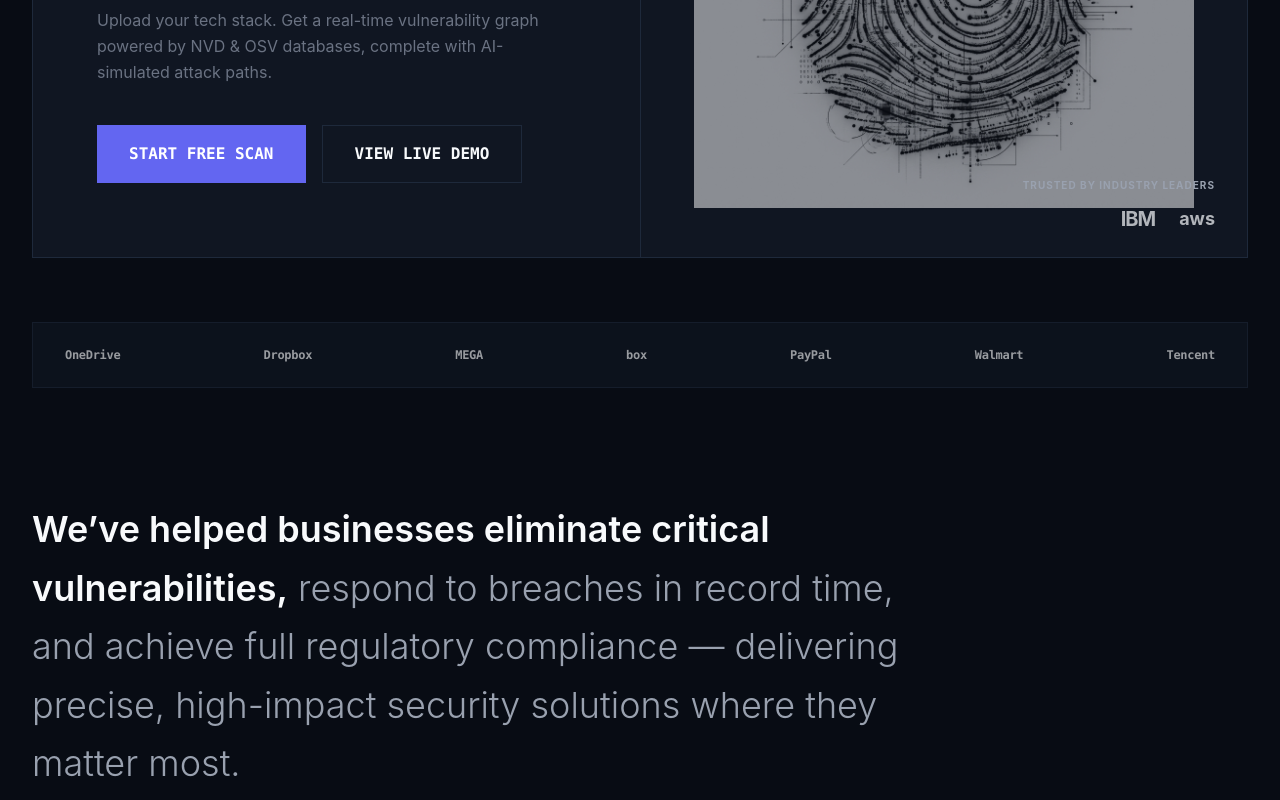
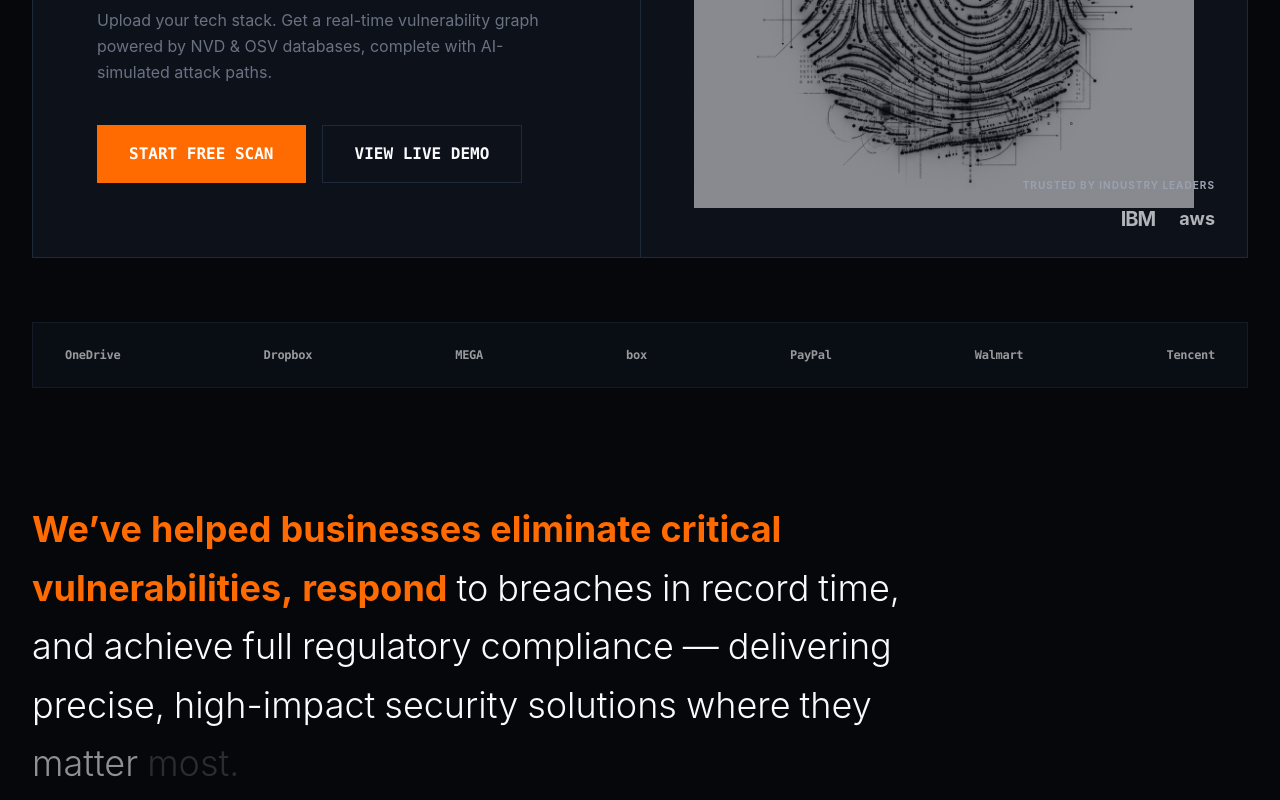
Before and after one commit to mohit4901/commit_happens_mohit0011, a React (Vite) app in the folder client/: page / in a window 1280 px wide. Shown: the part 480-1280 px from the top of the page. Built offline with nearby package versions, Linux system fonts and the light colour scheme.

Commit message:
feat: lock application to dark orange theme and add interactive scroll reveal text animation

```diff
--- /dev/null
+++ b/client/src/components/ScrollRevealText.jsx
@@ -0,0 +1,70 @@
+import React, { useRef, useEffect, useState } from 'react';
+
+const ScrollRevealText = ({ text }) => {
+  const containerRef = useRef(null);
+  const [progress, setProgress] = useState(0);
+
+  useEffect(() => {
+    const handleScroll = () => {
+      if (!containerRef.current) return;
+      const rect = containerRef.current.getBoundingClientRect();
+      const windowHeight = window.innerHeight;
+
+      // Start revealing when the element enters from the bottom (90% of screen height)
+      // Fully revealed when the element is 25% from the top of the screen
+      const start = windowHeight * 0.85;
+      const end = windowHeight * 0.25;
+
+      const currentProgress = Math.max(0, Math.min(1, (start - rect.top) / (start - end)));
+      setProgress(currentProgress);
+    };
+
+    window.addEventListener('scroll', handleScroll);
+    // Trigger initial calculation
+    handleScroll();
+
+    return () => {
+      window.removeEventListener('scroll', handleScroll);
+    };
+  }, []);
+
+  const words = text.split(' ');
+  const totalWords = words.length;
+
+  return (
+    <span ref={containerRef} className="inline-block">
+      {words.map((word, idx) => {
+        // Calculate relative progress for each word
+        const startThreshold = idx / totalWords;
+        // Extend end threshold slightly so transition is smooth and overlaps
+        const endThreshold = Math.min(1, (idx + 2) / totalWords);
+
+        let wordProgress = 0;
+        if (progress > startThreshold) {
+          wordProgress = (progress - startThreshold) / (endThreshold - startThreshold);
+          wordProgress = Math.max(0, Math.min(1, wordProgress));
+        }
+
+        // Interpolate opacity from 0.15 (muted) to 1.0 (fully active)
+        const opacity = 0.15 + wordProgress * 0.85;
+
+        return (
+          <span
+            key={idx}
+            className="inline-block mr-[0.25em] transition-opacity duration-75 ease-out"
+            style={{
+              opacity,
+              // Apply orange color to the first 7 words ("We've helped businesses eliminate critical vulnerabilities,")
+              color: idx < 7 ? 'var(--brand-primary)' : 'var(--text-main)',
+              fontWeight: idx < 7 ? '700' : '300'
+            }}
+          >
+            {word}
+          </span>
+        );
+      })}
+    </span>
+  );
+};
+
+export default ScrollRevealText;
--- a/client/src/index.css
+++ b/client/src/index.css
@@ -19,21 +19,21 @@
 }
 
 :root {
-  --bg-primary: #FCFDFE;
-  --bg-card: #FFFFFF;
-  --border-main: #E5E8EB;
-  --brand-primary: #4F46E5;
-  --brand-hover: #4338CA;
-  --text-main: #0F172A;
-  --text-muted: #64748B;
+  --bg-primary: #05070B;
+  --bg-card: #0D111A;
+  --border-main: #1E293B;
+  --brand-primary: #FF6B00;
+  --brand-hover: #E05300;
+  --text-main: #F8FAFC;
+  --text-muted: #94A3B8;
 }
 
 .dark {
-  --bg-primary: #080C14;
-  --bg-card: #101622;
+  --bg-primary: #05070B;
+  --bg-card: #0D111A;
   --border-main: #1E293B;
-  --brand-primary: #6366F1;
-  --brand-hover: #4F46E5;
+  --brand-primary: #FF6B00;
+  --brand-hover: #E05300;
   --text-main: #F8FAFC;
   --text-muted: #94A3B8;
 }
--- a/client/src/pages/Landing.jsx
+++ b/client/src/pages/Landing.jsx
@@ -2,6 +2,7 @@
 import { useNavigate, Link } from 'react-router-dom';
 import { Shield, Sun, Moon } from 'lucide-react';
 import { useTheme } from '../context/ThemeContext';
+import ScrollRevealText from '../components/ScrollRevealText';
 
 const Landing = () => {
   const navigate = useNavigate();
@@ -117,9 +118,8 @@
 
         {/* Core Value Statement Section */}
         <section className="mb-24 py-12 border-b border-vulnmap-border">
-          <p className="text-2xl md:text-3xl lg:text-4xl font-sans font-light leading-relaxed max-w-4xl text-gray-400 dark:text-gray-500">
-            <span className="text-brand-text font-semibold">We’ve helped businesses eliminate critical vulnerabilities,</span>{' '}
-            respond to breaches in record time, and achieve full regulatory compliance — delivering precise, high-impact security solutions where they matter most.
+          <p className="text-2xl md:text-3xl lg:text-4xl font-sans leading-relaxed max-w-4xl">
+            <ScrollRevealText text="We’ve helped businesses eliminate critical vulnerabilities, respond to breaches in record time, and achieve full regulatory compliance — delivering precise, high-impact security solutions where they matter most." />
           </p>
         </section>
 
```
